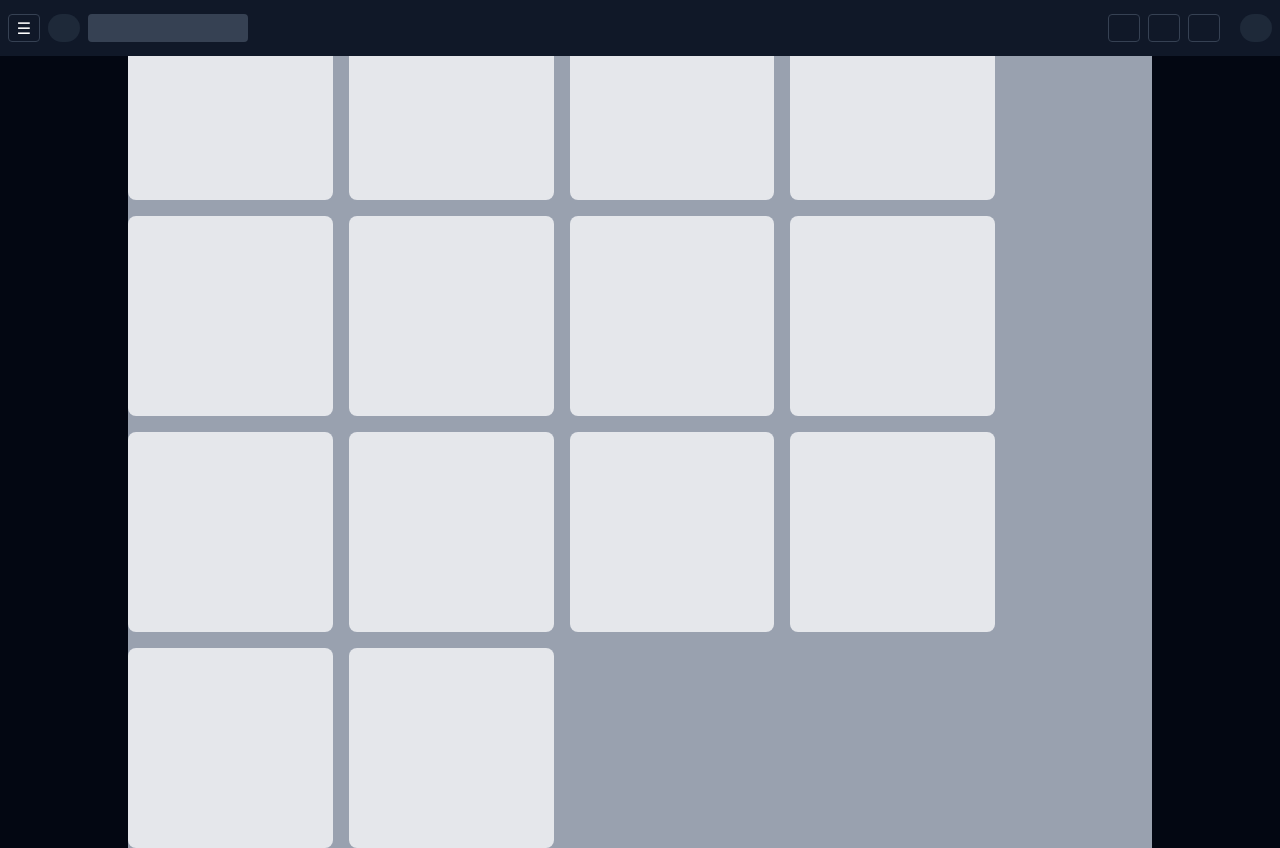
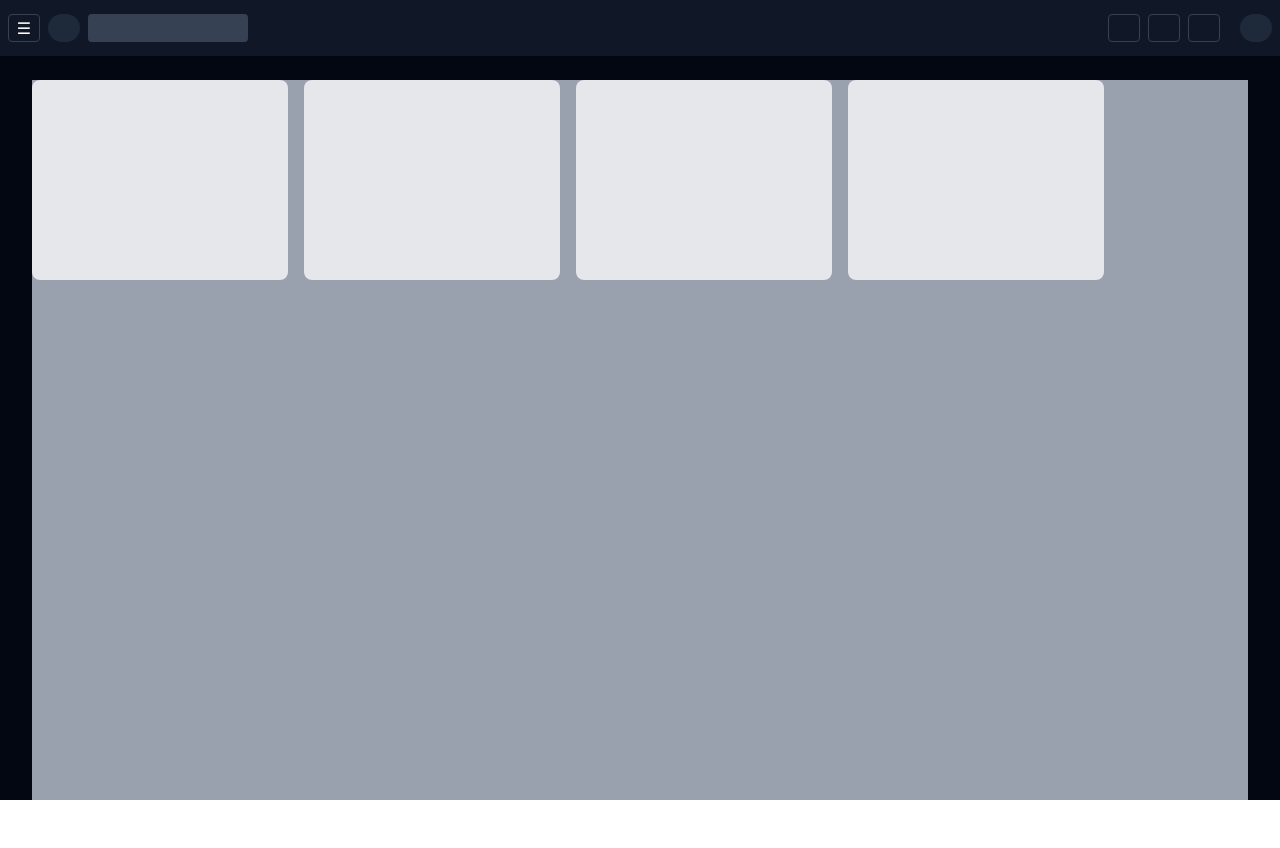
Before and after one commit to Luskahz/Ferramenta-Registro-Ocorrencias, a React (Vite) app: page / in a window 1280 px wide. After the commit the page ends 800 px from the top, so only its background shows below. Built offline with nearby package versions, Linux system fonts and the light colour scheme.

Commit message:
estilizando

```diff
--- a/src/components/page.jsx
+++ b/src/components/page.jsx
@@ -19,7 +19,7 @@ export const Page = ({ children }) => {
 
   export const Content = ({ children }) => {
     return (
-      <div className="w-[80%] min-h-screen h-auto flex flex-wrap gap-4 bg-gray-400">
+      <div className="absolute z-1 min-w-[95%] min-h-[95%] flex flex-wrap gap-4 bg-gray-400 top-20">
         {children}
       </div>
     );
--- a/src/pages/dashboard.jsx
+++ b/src/pages/dashboard.jsx
@@ -10,20 +10,10 @@ function Dashboard(){
         <Background>
             <Page>
                 <Content>
-                    <div className="w-[20%] h-[200px] bg-gray-200 rounded-lg "></div>
-                    <div className="w-[20%] h-[200px] bg-gray-200 rounded-lg "></div>
-                    <div className="w-[20%] h-[200px] bg-gray-200 rounded-lg "></div>
-                    <div className="w-[20%] h-[200px] bg-gray-200 rounded-lg "></div>
-                    <div className="w-[20%] h-[200px] bg-gray-200 rounded-lg "></div>
-                    <div className="w-[20%] h-[200px] bg-gray-200 rounded-lg "></div>
-                    <div className="w-[20%] h-[200px] bg-gray-200 rounded-lg "></div>
-                    <div className="w-[20%] h-[200px] bg-gray-200 rounded-lg "></div>
-                    <div className="w-[20%] h-[200px] bg-gray-200 rounded-lg "></div>
-                    <div className="w-[20%] h-[200px] bg-gray-200 rounded-lg "></div>
-                    <div className="w-[20%] h-[200px] bg-gray-200 rounded-lg "></div>
-                    <div className="w-[20%] h-[200px] bg-gray-200 rounded-lg "></div>
-                    <div className="w-[20%] h-[200px] bg-gray-200 rounded-lg "></div>
-                    <div className="w-[20%] h-[200px] bg-gray-200 rounded-lg "></div>
+                    <div className="w-[16rem] h-[200px] bg-gray-200 rounded-lg "></div>
+                    <div className="w-[16rem] h-[200px] bg-gray-200 rounded-lg "></div>
+                    <div className="w-[16rem] h-[200px] bg-gray-200 rounded-lg "></div>
+                    <div className="w-[16rem] h-[200px] bg-gray-200 rounded-lg "></div>
                 </Content>
             </Page>
         </Background>
```
